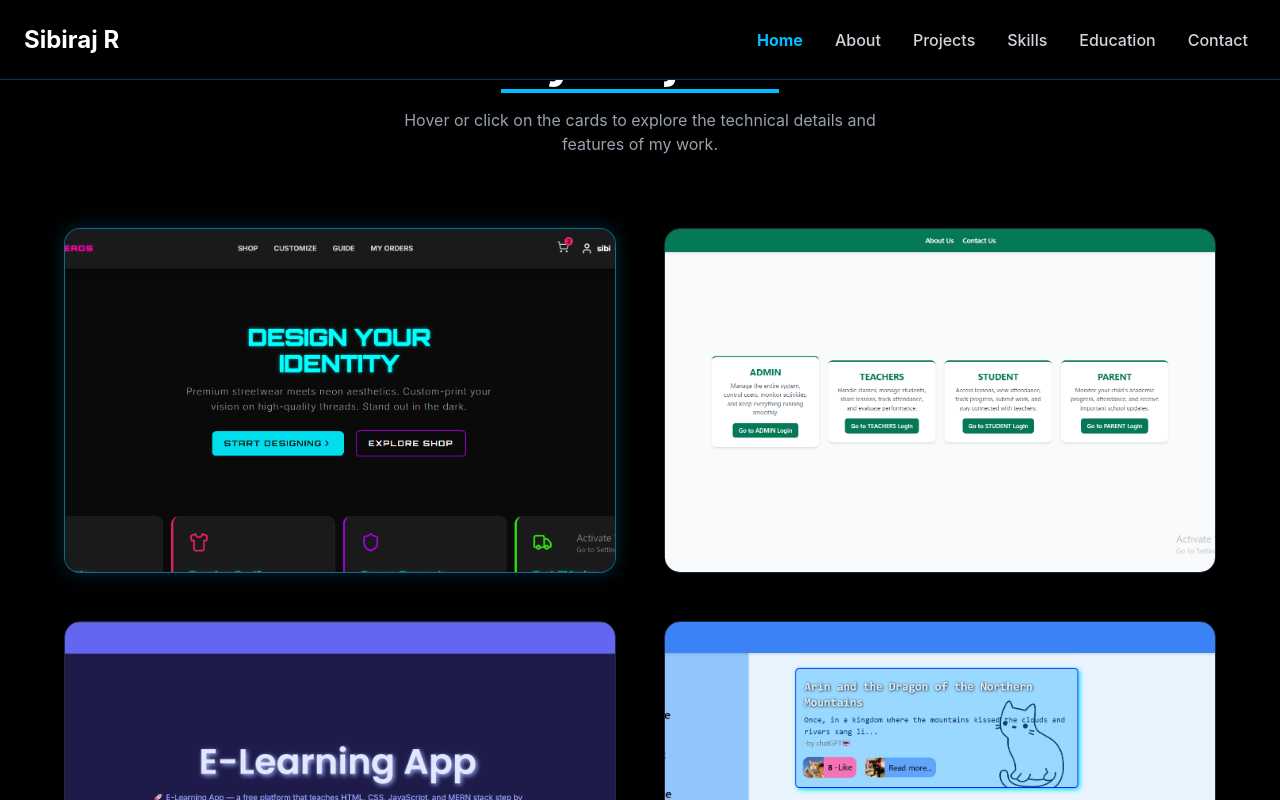
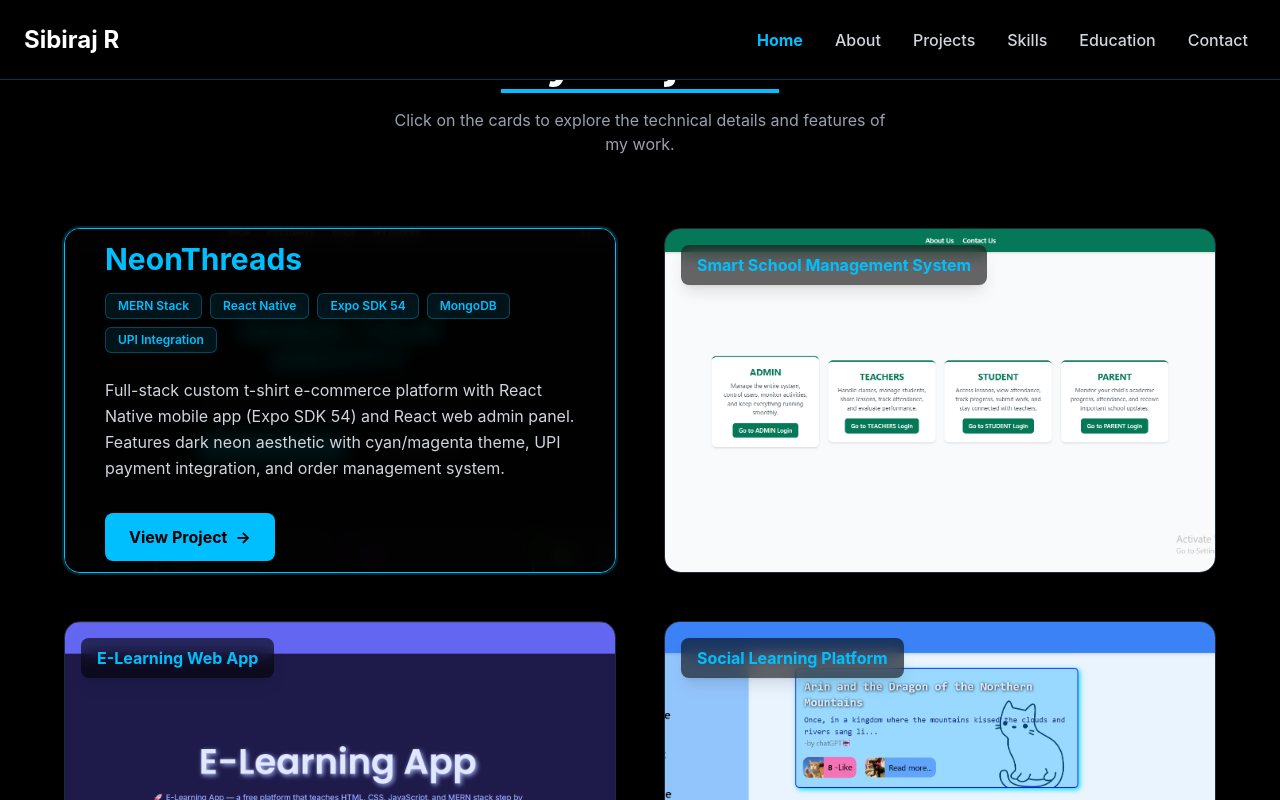
Before and after one commit to Sibi-2006/sibi-portfolio-, a React app: page / in a window 1280 px wide. Both pictures are taken after a click on the element 340 px from the left and 2060 px from the top of the page. Shown: the part 1660-2460 px from the top of the page. Built offline with nearby package versions, Linux system fonts and the light colour scheme; the HTML template or start-up script is replaced by a standard one.

Commit message:
feat: improve hero spacing, add WhatsApp click-to-chat, and implement project reveal on click

```diff
--- a/src/sections/Projects.tsx
+++ b/src/sections/Projects.tsx
@@ -8,6 +8,7 @@ import socialImg from '../assets/SocialLearning.png';
 
 export const Projects: React.FC = () => {
   const projectImages = [neonImg, ssmsImg, elearningImg, socialImg];
+  const [activeIndex, setActiveIndex] = React.useState<number | null>(null);
 
   return (
     <div
@@ -20,29 +21,34 @@ export const Projects: React.FC = () => {
             My Projects
           </p>
           <p className="py-6 text-gray-400 max-w-lg mx-auto">
-            Hover or click on the cards to explore the technical details and features of my work.
+            Click on the cards to explore the technical details and features of my work.
           </p>
         </div>
 
         <div className="grid grid-cols-1 md:grid-cols-2 gap-8 lg:gap-12 w-full max-w-6xl mx-auto">
-          {PROJECTS.map(({ title, tech, description, highlight, url }, index) => (
+          {PROJECTS.map(({ title, tech, description, url }, index) => (
             <motion.div
               key={index}
               initial={{ opacity: 0, y: 30 }}
               whileInView={{ opacity: 1, y: 0 }}
               transition={{ duration: 0.6, delay: index * 0.1 }}
               viewport={{ once: true }}
-              className={`relative group rounded-2xl overflow-hidden aspect-[16/10] bg-gray-900 border ${highlight ? 'border-primary/50 shadow-[0_0_20px_rgba(0,191,255,0.2)]' : 'border-gray-800'} hover:border-primary transition-all duration-500 cursor-pointer`}
+              onClick={() => setActiveIndex(activeIndex === index ? null : index)}
+              className={`relative group rounded-2xl overflow-hidden aspect-[16/10] bg-gray-900 border ${activeIndex === index ? 'border-primary ring-2 ring-primary/20' : 'border-gray-800'} hover:border-primary transition-all duration-500 cursor-pointer`}
             >
               {/* Project Image */}
               <img
                 src={projectImages[index]}
                 alt={title}
-                className="w-full h-full object-cover transition-transform duration-700 group-hover:scale-110"
+                className={`w-full h-full object-cover transition-transform duration-700 ${activeIndex === index ? 'scale-110' : 'group-hover:scale-110'}`}
               />
 
-              {/* Hover Overlay */}
-              <div className="absolute inset-0 bg-black/90 backdrop-blur-sm flex flex-col justify-center p-6 sm:p-10 opacity-0 group-hover:opacity-100 transition-all duration-500 transform translate-y-full group-hover:translate-y-0 text-left">
+              {/* Reveal Overlay */}
+              <div className={`absolute inset-0 bg-black/90 backdrop-blur-sm flex flex-col justify-center p-6 sm:p-10 transition-all duration-500 transform text-left
+                ${activeIndex === index
+                  ? 'opacity-100 translate-y-0'
+                  : 'opacity-0 translate-y-full md:group-hover:opacity-100 md:group-hover:translate-y-0'}`}
+              >
                 <h3 className="text-2xl sm:text-3xl font-bold text-primary mb-4">{title}</h3>
 
                 <div className="flex flex-wrap gap-2 mb-6">
@@ -65,6 +71,7 @@ export const Projects: React.FC = () => {
                     href={url}
                     target="_blank"
                     rel="noreferrer"
+                    onClick={(e) => e.stopPropagation()} // Prevent card toggle when clicking button
                     className="inline-flex items-center px-6 py-3 bg-primary text-black font-bold rounded-lg hover:bg-white hover:scale-105 transition-all duration-300"
                   >
                     View Project <span className="ml-2">→</span>
@@ -72,8 +79,10 @@ export const Projects: React.FC = () => {
                 </div>
               </div>
 
-              {/* Mobile Info (visible briefly or via tap) */}
-              <div className="absolute top-4 left-4 lg:hidden bg-black/60 backdrop-blur shadow-lg p-2 rounded-lg opacity-80 pointer-events-none group-hover:opacity-0 transition-opacity">
+              {/* Title Tag (visible when not revealed) */}
+              <div className={`absolute top-4 left-4 bg-black/60 backdrop-blur shadow-lg p-2 px-4 rounded-lg transition-opacity duration-300 pointer-events-none
+                ${activeIndex === index ? 'opacity-0' : 'opacity-100 group-hover:opacity-0'}`}
+              >
                 <span className="text-primary font-bold">{title}</span>
               </div>
             </motion.div>
```
